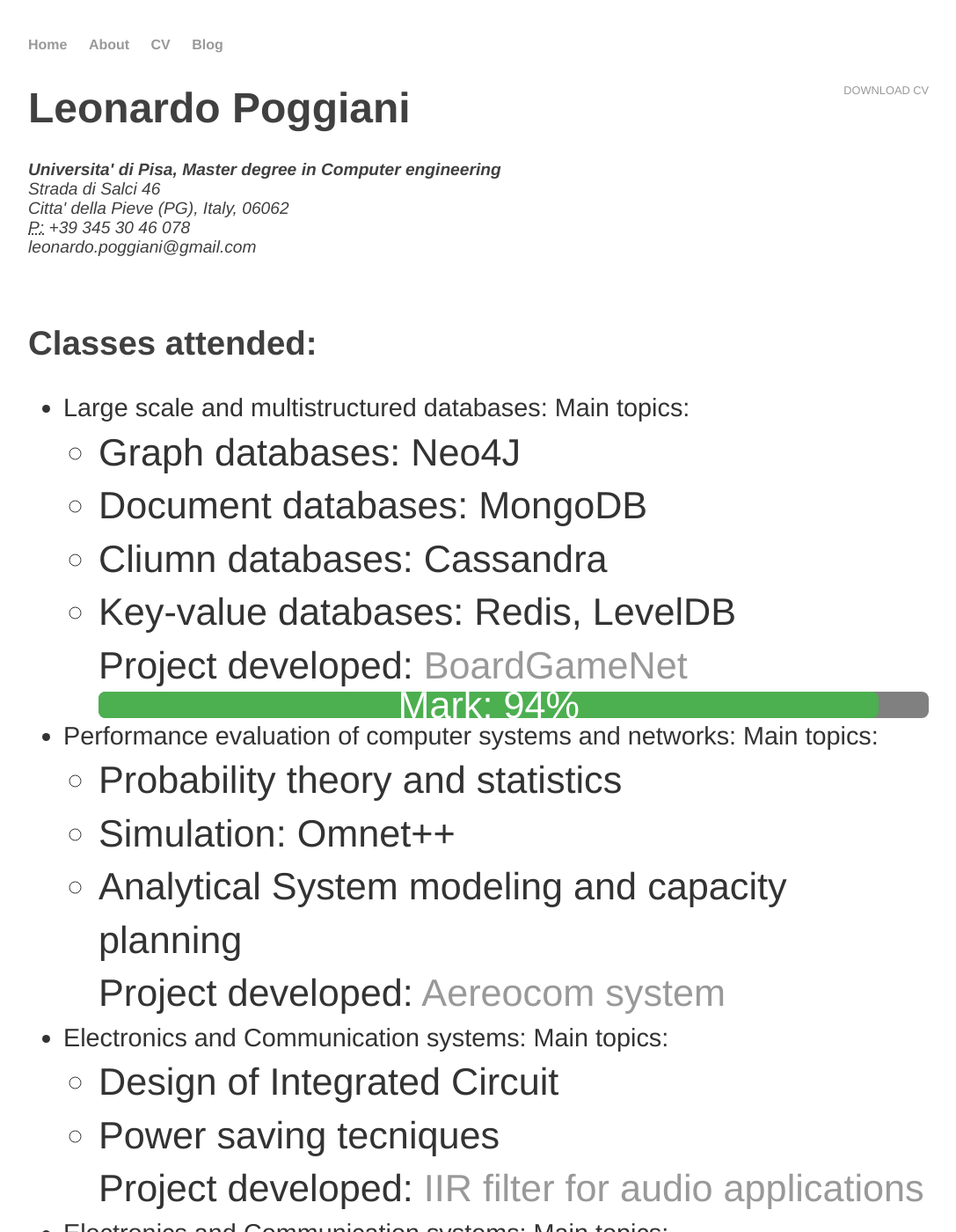
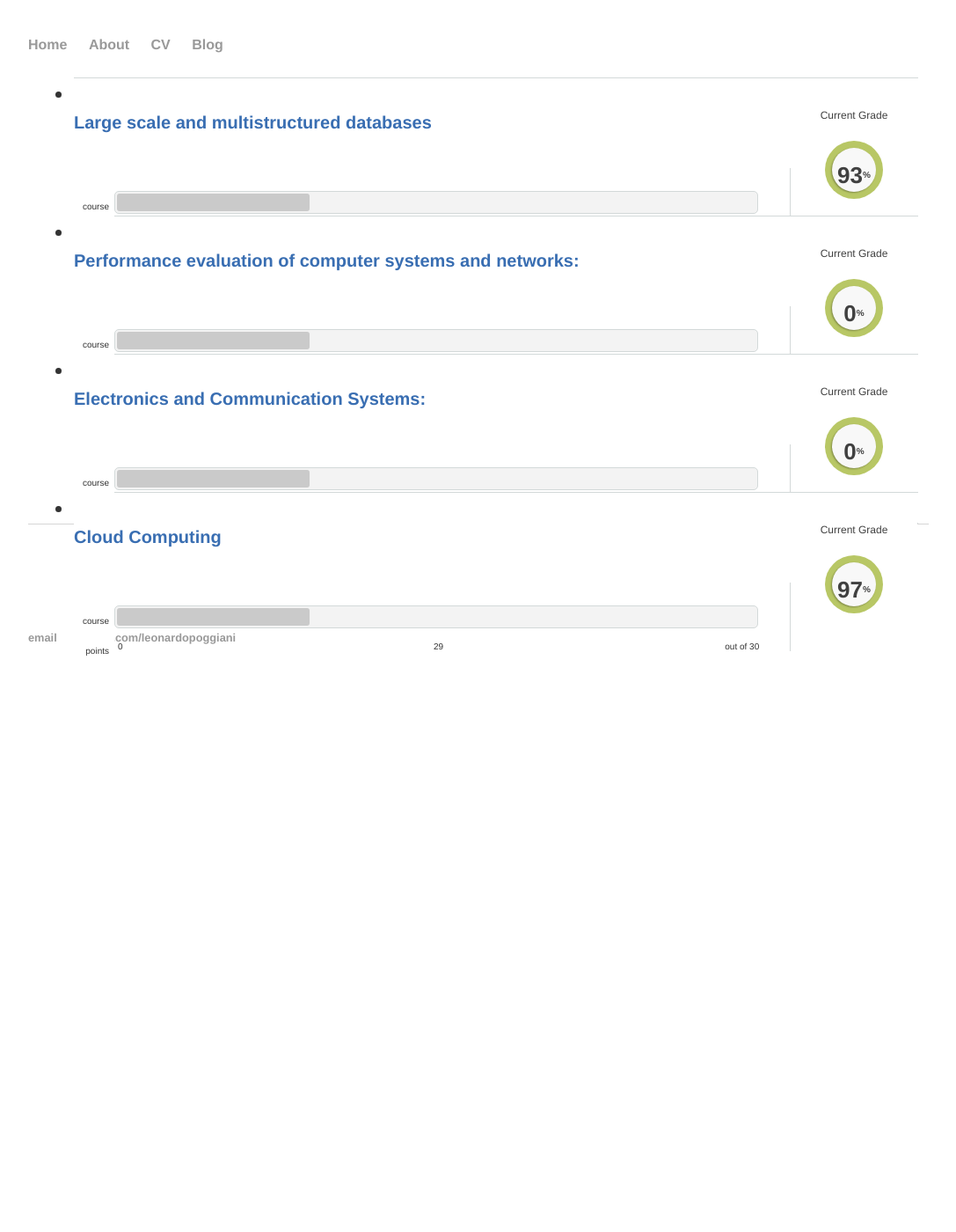
Before and after one commit to leonardopoggiani/leonardopoggiani.github.io, a Jekyll site: the page built from cv/index.html, in a window 1280 px wide and 1400 px high. Shown: the whole window at 88% size, without its empty margins (96-1183 px from the left). Built offline with Jekyll 4.4.1, drawn with Linux system fonts in a browser that asks for light colours; some of the changed text lies outside the part shown.

Commit message:
Update index.html

```diff
--- a/cv/index.html
+++ b/cv/index.html
@@ -7,6 +7,7 @@ title: CV of Leonardo Poggiani
 	<link rel="shortcut icon" type="image/x-icon" href="./img/favicon-16x16.png">
 </head>
 
+<!-----
 <div class="cv">
 	<a href="CV_Leonardo_Poggiani.pdf" class="download" title="Download CV as PDF">Download CV</a>
 		<h1>Leonardo Poggiani</h1>
@@ -127,3 +128,111 @@ title: CV of Leonardo Poggiani
 		</projects>
 
 </div>
+-->
+
+
+<ul class="grades">
+	<li>
+	  <div class="course">
+		<h3>Large scale and multistructured databases</h3>
+		<div class="progress">
+		  <label>course<br>points</label>
+		  <div class="pts-bar">
+			<span class="pts-possible thirty"></span>
+			<span class="pts-earned green twenty-eight"></span>
+		  </div>
+		  <div class="pts-value">
+			<span class="left">0</span>
+			<span class="left">28</span>
+			<span class="left">out of 30</span>
+		  </div>
+		</div>
+	  </div> <!-- end of progress -->
+	  <div class="grade">
+		<p class="title">Current Grade</p>
+		<div class="grade-circle green">
+		  <div class="grade-percentage">
+			<p>93<span>%</span></p>
+		  </div>
+		</div>
+	  </div> <!-- end of grade -->
+	</li>
+
+	<li>
+		<div class="course">
+		  <h3>Performance evaluation of computer systems and networks:</h3>
+		  <div class="progress">
+			<label>course<br>points</label>
+			<div class="pts-bar">
+			  <span class="pts-possible thirty"></span>
+			  <span class="pts-earned green zero"></span>
+			</div>
+			<div class="pts-value">
+			  <span class="left">0</span>
+			  <span class="left">0</span>
+			  <span class="left">out of 30</span>
+			</div>
+		  </div>
+		</div> <!-- end of progress -->
+		<div class="grade">
+		  <p class="title">Current Grade</p>
+		  <div class="grade-circle green">
+			<div class="grade-percentage">
+			  <p>0<span>%</span></p>
+			</div>
+		  </div>
+		</div> <!-- end of grade -->
+	</li>
+
+	<li>
+		<div class="course">
+		  <h3>Electronics and Communication Systems:</h3>
+		  <div class="progress">
+			<label>course<br>points</label>
+			<div class="pts-bar">
+			  <span class="pts-possible thirty"></span>
+			  <span class="pts-earned green zero"></span>
+			</div>
+			<div class="pts-value">
+			  <span class="left">0</span>
+			  <span class="left">0</span>
+			  <span class="left">out of 30</span>
+			</div>
+		  </div>
+		</div> <!-- end of progress -->
+		<div class="grade">
+		  <p class="title">Current Grade</p>
+		  <div class="grade-circle green">
+			<div class="grade-percentage">
+			  <p>0<span>%</span></p>
+			</div>
+		  </div>
+		</div> <!-- end of grade -->
+	</li>
+
+	<li>
+		<div class="course">
+		  <h3>Cloud Computing</h3>
+		  <div class="progress">
+			<label>course<br>points</label>
+			<div class="pts-bar">
+			  <span class="pts-possible thirty"></span>
+			  <span class="pts-earned green twenty-nine"></span>
+			</div>
+			<div class="pts-value">
+			  <span class="left">0</span>
+			  <span class="left">29</span>
+			  <span class="left">out of 30</span>
+			</div>
+		  </div>
+		</div> <!-- end of progress -->
+		<div class="grade">
+		  <p class="title">Current Grade</p>
+		  <div class="grade-circle green">
+			<div class="grade-percentage">
+			  <p>97<span>%</span></p>
+			</div>
+		  </div>
+		</div> <!-- end of grade -->
+	</li>
+</ul>
```
